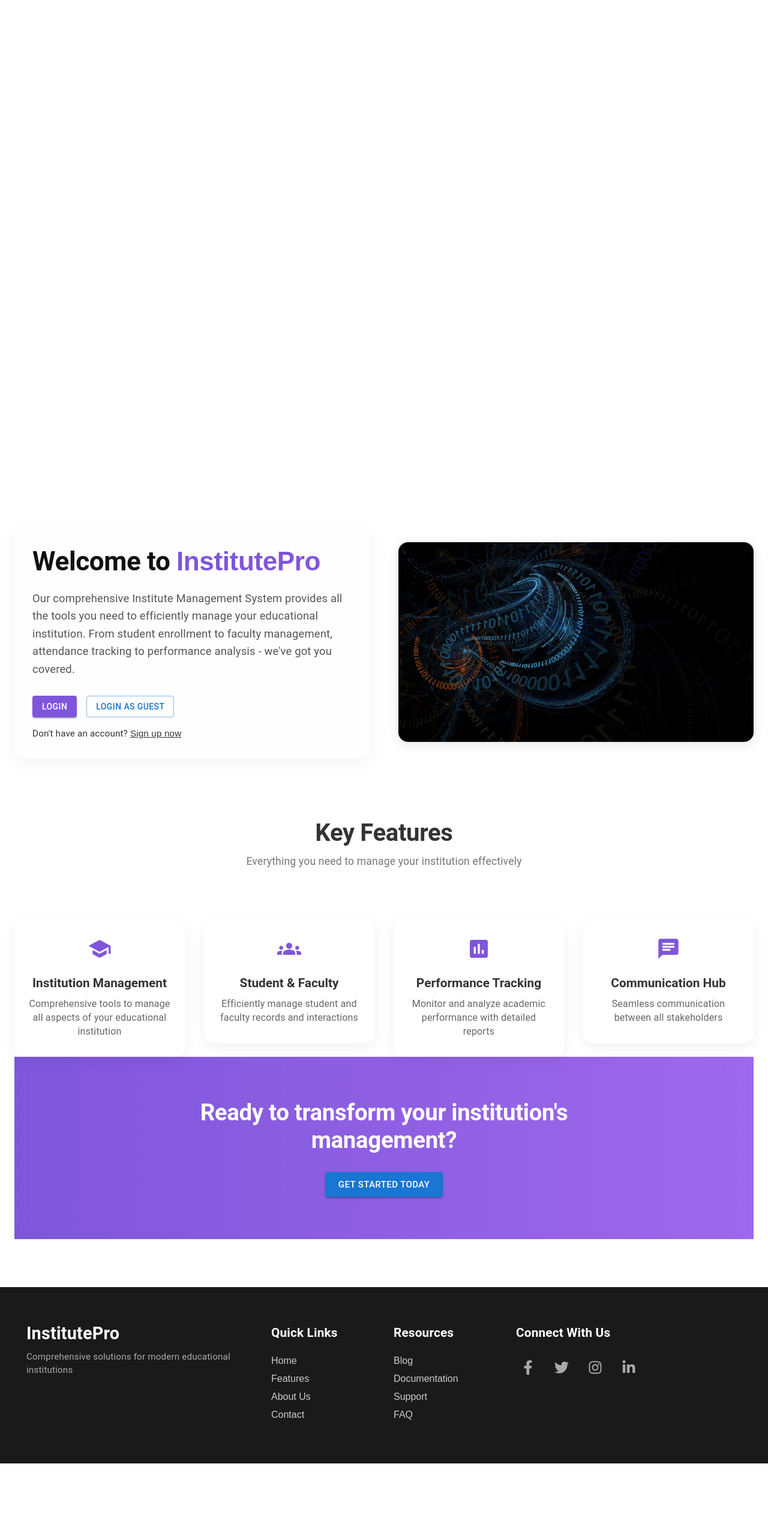
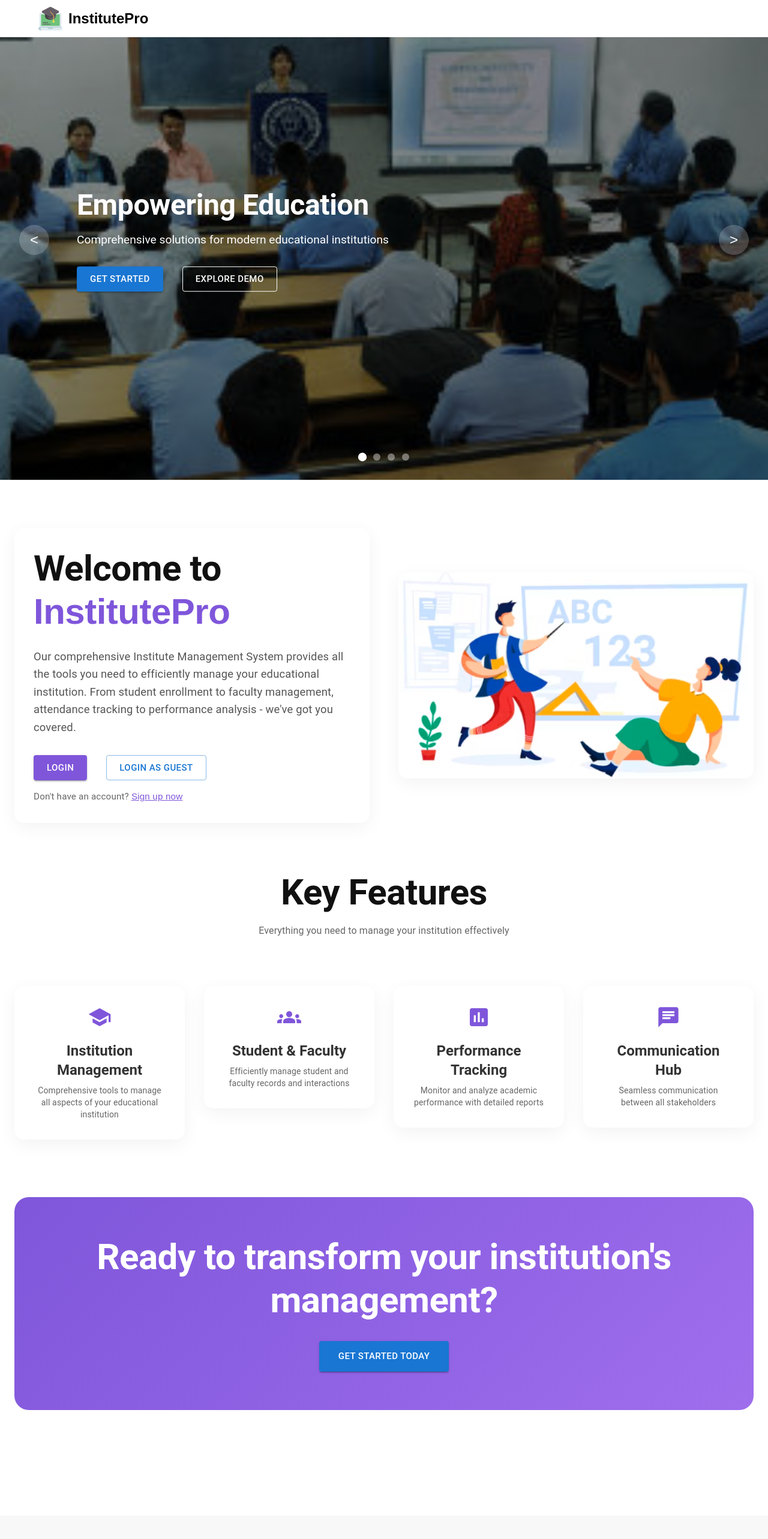
Before and after one commit to Developer-Subrata/MAJOR-PROJECT-INSTITUTE_MANG, a React (Create React App) app in the folder frontend/: page / in a window 1280 px wide. Shown: the top 2566 px of the page at 60% size. Before the commit the page ends 2440 px from the top, so only its background shows below. Built offline with nearby package versions, Linux system fonts and the light colour scheme; the HTML template or start-up script is replaced by a standard one.

Commit message:
update ui home page

```diff
--- a/frontend/package.json
+++ b/frontend/package.json
@@ -9,6 +9,7 @@
     "@mui/lab": "^5.0.0-alpha.131",
     "@mui/material": "^5.12.1",
     "@reduxjs/toolkit": "^1.9.5",
+    "aos": "^2.3.4",
     "axios": "^1.3.6",
     "dotenv": "^16.1.3",
     "eslint-config-react-app": "^7.0.1",
--- a/frontend/src/pages/Homepage.js
+++ b/frontend/src/pages/Homepage.js
@@ -15,49 +15,73 @@ import { LightPurpleButton } from '../components/buttonStyles';
 import { FaFacebookF, FaTwitter, FaInstagram, FaLinkedinIn } from 'react-icons/fa';
 import { MdSchool, MdGroups, MdAssessment, MdChat } from 'react-icons/md';
 
-// Import images
-import HeroImage from "../assets/institution-background.jpg";
-import SlideImage1 from "../assets/institution-background1.jpg";
-import SlideImage2 from "../assets/institution-background.jpg";
-import SlideImage3 from "../assets/institution-background1.jpg";
-// import Pattern from "../assets/p";
+
+// Import diverse professional images
+import logo from '../assets/img2.png';
+import HeroImage from "../assets/classroom.png";
+import CampusImage from "../assets/institution-background1.jpg";
+import ClassroomImage from "../assets/backg.jpg";
+import TechImage from "../assets/classroom.png";
+import GraduationImage from "../assets/backg.jpg";
 
 const Homepage = () => {
   const [currentSlide, setCurrentSlide] = useState(0);
+  const [isAutoPlaying, setIsAutoPlaying] = useState(true);
   const theme = useTheme();
   const isMobile = useMediaQuery(theme.breakpoints.down('md'));
 
   const slides = [
     {
-            image: SlideImage1,
-            alt: "Students learning in classroom",
+      image: CampusImage,
+      alt: "Aerial view of university campus",
       title: "Empowering Education",
-            subtitle: "Comprehensive solutions for modern educational institutions"
+      subtitle: "Comprehensive solutions for modern educational institutions",
+      cta: "Get Started"
     },
     {
-            image: SlideImage2,
-            alt: "School building exterior",
+      image: ClassroomImage,
+      alt: "Teacher engaging with students in classroom",
       title: "Streamlined Administration",
-            subtitle: "Simplify your institution's management processes"
+      subtitle: "Simplify your institution's management processes",
+      cta: "View Features"
     },
     {
-            image: SlideImage3,
-            alt: "Teacher helping students",
+      image: TechImage,
+      alt: "Students using technology for learning",
       title: "Enhanced Learning Experience",
-            subtitle: "Tools to support both educators and learners"
+      subtitle: "Innovative tools to support both educators and learners",
+      cta: "Learn More"
+    },
+    {
+      image: GraduationImage,
+      alt: "Graduating students throwing caps",
+      title: "Proven Success",
+      subtitle: "Join thousands of institutions achieving better outcomes",
+      cta: "See Case Studies"
     }
   ];
 
-    // Auto-advance carousel
+  // Improved carousel auto-advance with pause on hover
   useEffect(() => {
-        const interval = setInterval(() => {
+    let interval;
+    if (isAutoPlaying) {
+      interval = setInterval(() => {
         setCurrentSlide((prev) => (prev + 1) % slides.length);
-        }, 1000);
+      }, 5000); // More reasonable 5-second interval
+    }
     return () => clearInterval(interval);
-    }, [slides.length]);
+  }, [isAutoPlaying, slides.length]);
 
   const goToSlide = (index) => {
     setCurrentSlide(index);
+  };
+
+  const goToPrevSlide = () => {
+    setCurrentSlide((prev) => (prev - 1 + slides.length) % slides.length);
+  };
+
+  const goToNextSlide = () => {
+    setCurrentSlide((prev) => (prev + 1) % slides.length);
   };
 
   const features = [
@@ -83,37 +107,122 @@ const Homepage = () => {
     }
   ];
 
+  // Add swipe support for mobile
+  const [touchStart, setTouchStart] = useState(0);
+  const [touchEnd, setTouchEnd] = useState(0);
+
+  const handleTouchStart = (e) => {
+    setTouchStart(e.targetTouches[0].clientX);
+  };
+
+  const handleTouchMove = (e) => {
+    setTouchEnd(e.targetTouches[0].clientX);
+  };
+
+  const handleTouchEnd = () => {
+    if (touchStart - touchEnd > 50) {
+      goToNextSlide();
+    }
+
+    if (touchStart - touchEnd < -50) {
+      goToPrevSlide();
+    }
+  };
+
   return (
     <MainWrapper>
       {/* Hero Carousel Section */}
-            <HeroSection>
+      <HeroSection
+        onMouseEnter={() => setIsAutoPlaying(false)}
+        onMouseLeave={() => setIsAutoPlaying(true)}
+      >
+        <div
+          className="navbar"
+          style={{
+            position: 'fixed',
+            top: 0,
+            left: 0,
+            width: '100%',
+            padding: '0.7rem 5%',
+            zIndex: 100,
+            display: 'flex',
+            alignItems: 'center',
+            transition: 'all 0.3s ease', // For smooth transition of background, padding, etc.
+            backgroundColor: 'white', // You can change it if you want to add a background color
+            opacity: 1,
+            animation: 'fadeIn 0.5s ease-out' // Custom animation for fade-in effect
+          }}
+        >
+          <a href="/"
+            className="logo"
+            style={{
+              display: 'flex',
+              alignItems: 'center',
+              textDecoration: 'none'
+            }}
+          >
+            <img
+              src={logo}
+              alt="Logo"
+              style={{
+                height: '40px',
+                width: 'auto',
+                marginRight: '10px'
+              }}
+            />
+            <span
+              style={{
+                color: 'black',
+                fontSize: '1.5rem',
+                fontWeight: '700'
+              }}
+            >
+              InstitutePro
+            </span>
+          </a>
+        </div>
+
+
         <div className="carousel">
           {slides.map((slide, index) => (
             <div
               key={index}
               className={`slide ${index === currentSlide ? 'active' : ''}`}
               style={{ transform: `translateX(-${currentSlide * 100}%)` }}
+              onTouchStart={handleTouchStart}
+              onTouchMove={handleTouchMove}
+              onTouchEnd={handleTouchEnd}
             >
-                            <img src={slide.image} alt={slide.alt} />
+              <img
+                src={slide.image}
+                alt={slide.alt}
+                loading={index === 0 ? 'eager' : 'lazy'} // Optimize loading
+              />
               <div className="overlay"></div>
               <div className="slide-content">
-                                <h1>{slide.title}</h1>
-                                <p>{slide.subtitle}</p>
+                <Typography variant={isMobile ? 'h3' : 'h2'} component="h1">
+                  {slide.title}
+                </Typography>
+                <Typography variant={isMobile ? 'h6' : 'h5'} component="p">
+                  {slide.subtitle}
+                </Typography>
                 <div className="cta-buttons">
                   <Button
                     variant="contained"
                     color="primary"
                     component={Link}
                     to="/choose"
+                    size={isMobile ? 'medium' : 'large'}
                     sx={{ mr: 2 }}
                   >
-                                        Get Started
+                    {slide.cta}
                   </Button>
                   <Button
                     variant="outlined"
                     color="inherit"
                     component={Link}
                     to="/chooseasguest"
+                    size={isMobile ? 'medium' : 'large'}
                   >
                     Explore Demo
                   </Button>
@@ -122,6 +231,19 @@ const Homepage = () => {
             </div>
           ))}
         </div>
+
+        {/* Navigation Arrows */}
+        {!isMobile && (
+          <>
+            <button className="carousel-arrow prev" onClick={goToPrevSlide}>
+              &lt;
+            </button>
+            <button className="carousel-arrow next" onClick={goToNextSlide}>
+              &gt;
+            </button>
+          </>
+        )}
+
         <div className="indicators">
           {slides.map((_, index) => (
             <button
@@ -141,7 +263,7 @@ const Homepage = () => {
           <Grid container spacing={6} alignItems="center">
             <Grid item xs={12} md={6} order={isMobile ? 2 : 1}>
               <div className="content-box">
-                                <Typography variant="h2" className="section-title">
+                <Typography variant={isMobile ? 'h3' : 'h2'} className="section-title">
                   Welcome to <span>InstitutePro</span>
                 </Typography>
                 <Typography variant="body1" className="section-text">
@@ -154,6 +276,7 @@ const Homepage = () => {
                     variant="contained"
                     component={Link}
                     to="/choose"
+                    size={isMobile ? 'medium' : 'large'}
                     sx={{ mr: 2 }}
                   >
                     Login
@@ -163,6 +286,7 @@ const Homepage = () => {
                     color="primary"
                     component={Link}
                     to="/chooseasguest"
+                    size={isMobile ? 'medium' : 'large'}
                   >
                     Login as Guest
                   </Button>
@@ -175,7 +299,11 @@ const Homepage = () => {
             </Grid>
             <Grid item xs={12} md={6} order={isMobile ? 1 : 2}>
               <div className="image-container">
-                                <img src={HeroImage} alt="Students collaborating" />
+                <img
+                  src={HeroImage}
+                  alt="Students collaborating on project"
+                  loading="lazy"
+                />
               </div>
             </Grid>
           </Grid>
@@ -183,7 +311,7 @@ const Homepage = () => {
 
         {/* Features Section */}
         <FeaturesSection>
-                    <Typography variant="h2" className="section-title">
+          <Typography variant={isMobile ? 'h3' : 'h2'} className="section-title">
             Key Features
           </Typography>
           <Typography variant="body1" className="section-subtitle">
@@ -211,15 +339,16 @@ const Homepage = () => {
         {/* CTA Section */}
         <CtaSection>
           <div className="cta-content">
-                        <Typography variant="h2" className="cta-title">
+            <Typography variant={isMobile ? 'h3' : 'h2'} className="cta-title">
               Ready to transform your institution's management?
             </Typography>
             <Button
               variant="contained"
               color="primary"
-                            size="large"
+              size={isMobile ? 'medium' : 'large'}
               component={Link}
               to="/Adminregister"
+              sx={{ px: 4, py: 1.5 }}
             >
               Get Started Today
             </Button>
@@ -239,6 +368,20 @@ const Homepage = () => {
                 <Typography variant="body2" className="brand-tagline">
                   Comprehensive solutions for modern educational institutions
                 </Typography>
+                <div className="social-links">
+                  <IconButton aria-label="Facebook" component="a" href="#">
+                    <FaFacebookF />
+                  </IconButton>
+                  <IconButton aria-label="Twitter" component="a" href="#">
+                    <FaTwitter />
+                  </IconButton>
+                  <IconButton aria-label="Instagram" component="a" href="#">
+                    <FaInstagram />
+                  </IconButton>
+                  <IconButton aria-label="LinkedIn" component="a" href="#">
+                    <FaLinkedinIn />
+                  </IconButton>
+                </div>
               </div>
             </Grid>
             <Grid item xs={6} md={2}>
@@ -265,22 +408,17 @@ const Homepage = () => {
             </Grid>
             <Grid item xs={12} md={4}>
               <Typography variant="h6" className="footer-heading">
-                                Connect With Us
+                Newsletter
               </Typography>
-                            <div className="social-links">
-                                <IconButton aria-label="Facebook" component="a" href="#">
-                                    <FaFacebookF />
-                                </IconButton>
-                                <IconButton aria-label="Twitter" component="a" href="#">
-                                    <FaTwitter />
-                                </IconButton>
-                                <IconButton aria-label="Instagram" component="a" href="#">
-                                    <FaInstagram />
-                                </IconButton>
-                                <IconButton aria-label="LinkedIn" component="a" href="#">
-                                    <FaLinkedinIn />
-                                </IconButton>
+              <div className="newsletter-form">
+                <input type="email" placeholder="Your email address" />
+                <Button variant="contained" color="primary">
+                  Subscribe
+                </Button>
               </div>
+              <Typography variant="body2" className="copyright">
+                © {new Date().getFullYear()} InstitutePro. All rights reserved.
+              </Typography>
             </Grid>
           </Grid>
         </Container>
@@ -297,17 +435,22 @@ const MainWrapper = styled.div`
 `;
 
 const HeroSection = styled.div`
+  position: relative;
+  height: 100vh;
+  max-height: 800px;
+  overflow: hidden;
+
   .carousel {
     position: relative;
     width: 100%;
-    height: 100vh;
-    overflow: hidden;
+    height: 100%;
+    display: flex;
+    transition: transform 0.6s ease-in-out;
   }
 
   .slide {
-    width: 100%;
+    min-width: 100%;
     height: 100%;
-    transition: transform 0.6s ease-in-out;
     position: relative;
   }
 
@@ -315,6 +458,7 @@ const HeroSection = styled.div`
     width: 100%;
     height: 100%;
     object-fit: cover;
+    object-position: center;
   }
 
   .overlay {
@@ -335,29 +479,87 @@ const HeroSection = styled.div`
     max-width: 600px;
     z-index: 2;
     animation: fadeIn 1s ease-in;
+
+    @media (max-width: 768px) {
+      left: 5%;
+      width: 90%;
+    }
+    @keyframes fadeIn {
+  from {
+    opacity: 0;
+  }
+  to {
+    opacity: 1;
+  }
+}
+
   }
 
   .slide-content h1 {
     font-size: 3rem;
     font-weight: 700;
+    margin-bottom: 1rem;
+    line-height: 1.2;
+
+    @media (max-width: 768px) {
+      font-size: 2rem;
+    }
   }
 
   .slide-content p {
     font-size: 1.2rem;
-    margin-top: 10px;
+    margin-bottom: 2rem;
+
+    @media (max-width: 768px) {
+      font-size: 1rem;
+    }
   }
 
   .cta-buttons {
-    margin-top: 25px;
+    display: flex;
+    gap: 1rem;
+    flex-wrap: wrap;
+  }
+
+  .carousel-arrow {
+    position: absolute;
+    top: 50%;
+    transform: translateY(-50%);
+    width: 50px;
+    height: 50px;
+    background: rgba(255, 255, 255, 0.2);
+    border: none;
+    border-radius: 50%;
+    color: white;
+    font-size: 1.5rem;
+    cursor: pointer;
+    z-index: 10;
+    display: flex;
+    align-items: center;
+    justify-content: center;
+    transition: all 0.3s ease;
+
+    &:hover {
+      background: rgba(255, 255, 255, 0.4);
+    }
+
+    &.prev {
+      left: 2rem;
+    }
+
+    &.next {
+      right: 2rem;
+    }
   }
 
   .indicators {
     position: absolute;
-    bottom: 25px;
+    bottom: 2rem;
     left: 50%;
     transform: translateX(-50%);
     display: flex;
-    gap: 10px;
+    gap: 0.75rem;
+    z-index: 10;
   }
 
   .indicator {
@@ -366,188 +568,237 @@ const HeroSection = styled.div`
     border-radius: 50%;
     background-color: rgba(255, 255, 255, 0.4);
     border: none;
-    transition: background 0.3s;
+    transition: all 0.3s;
     cursor: pointer;
+    padding: 0;
 
     &.active {
       background-color: #fff;
+      transform: scale(1.2);
     }
   }
 
   @keyframes fadeIn {
-    from { opacity: 0; transform: translateY(20px); }
-    to { opacity: 1; transform: translateY(0); }
+    from { opacity: 0; transform: translateY(20px) translateY(-50%); }
+    to { opacity: 1; transform: translateY(0) translateY(-50%); }
   }
 `;
 
 const StyledContainer = styled(Container)`
-  padding: 80px 16px;
+  padding: 5rem 1rem;
+
+  @media (max-width: 768px) {
+    padding: 3rem 1rem;
+  }
 `;
 
 const WelcomeSection = styled.div`
+  margin-bottom: 5rem;
+
   .content-box {
-    padding: 30px;
-    background: #fefefe;
-    border-radius: 16px;
+    padding: 2rem;
+    background: #fff;
+    border-radius: 1rem;
     box-shadow: 0 8px 30px rgba(0, 0, 0, 0.05);
+
+    @media (max-width: 768px) {
+      padding: 1.5rem;
+    }
   }
 
   .section-title {
-    font-size: 2.75rem;
     font-weight: 700;
     color: #111;
+    margin-bottom: 1.5rem;
+    line-height: 1.2;
+
+    span {
+      color: #7f56da;
     }
-
-  .section-title span {
-    color: #7f56da;
   }
 
   .section-text {
     font-size: 1.15rem;
     line-height: 1.6;
-    margin-top: 20px;
     color: #555;
+    margin-bottom: 2rem;
   }
 
   .action-buttons {
-    margin-top: 30px;
+    display: flex;
+    gap: 1rem;
+    margin-bottom: 1rem;
+    flex-wrap: wrap;
   }
 
   .register-text {
-    margin-top: 16px;
     font-size: 0.95rem;
+    color: #666;
+
+    a {
+      color: #7f56da;
+      text-decoration: none;
+      font-weight: 500;
+
+      &:hover {
+        text-decoration: underline;
+      }
+    }
   }
 
-  .image-container img {
+   .image-container {
+        border-radius: 1rem;
+        overflow: hidden;
+        box-shadow: 0 8px 30px rgba(0, 0, 0, 0.05);
+        img {
             width: 100%;
-    border-radius: 16px;
-    box-shadow: 0 4px 20px rgba(0, 0, 0, 0.1);
+            height: auto;
+            display: block;
+        }
     }
 `;
-
-const FeaturesSection = styled.div`
+const FeaturesSection = styled.section`
+  margin-bottom: 6rem;
   text-align: center;
-  margin-top: 100px;
 
   .section-title {
-    font-size: 2.5rem;
-    font-weight: 600;
+    font-weight: 700;
+    margin-bottom: 1rem;
+    color: #111;
   }
 
   .section-subtitle {
-    font-size: 1.1rem;
-    color: #777;
-    margin-top: 10px;
-    margin-bottom: 50px;
+    color: #666;
+    margin-bottom: 3rem;
   }
 
   .features-grid {
-    margin-top: 30px;
+    margin-top: 2rem;
   }
 
   .feature-card {
-    background: white;
-    border-radius: 16px;
-    padding: 30px 20px;
-    box-shadow: 0 6px 24px rgba(0, 0, 0, 0.06);
-    transition: transform 0.3s;
+    background: #fff;
+    border-radius: 1rem;
+    padding: 2rem;
+    box-shadow: 0 8px 30px rgba(0, 0, 0, 0.05);
+    text-align: center;
+    transition: all 0.3s;
 
     &:hover {
-      transform: translateY(-8px);
+      transform: translateY(-5px);
     }
+
+    .feature-icon {
+      margin-bottom: 1rem;
     }
 
     .feature-title {
-    margin-top: 20px;
-    font-size: 1.3rem;
       font-weight: 600;
+      margin-bottom: 0.5rem;
     }
 
     .feature-description {
       color: #666;
-    font-size: 1rem;
-    margin-top: 10px;
+    }
   }
 `;
 
-const CtaSection = styled.div`
-  background: linear-gradient(to right, #7f56da, #9e68ec);
-  padding: 70px 20px;
+const CtaSection = styled.section`
+  background: linear-gradient(135deg, #7f56da, #9f6eed);
+  padding: 4rem 2rem;
+  border-radius: 1.5rem;
   text-align: center;
-  color: white;
+  color: #fff;
+  margin-top: 4rem;
 
   .cta-title {
-    font-size: 2.4rem;
-    font-weight: 600;
-    margin-bottom: 30px;
-  }
-
-  .cta-content {
-    max-width: 700px;
-    margin: 0 auto;
-  }
-
-  button {
-    background-color: white !important;
-    color: #7f56da !important;
-    font-weight: bold;
+    font-weight: 700;
+    margin-bottom: 2rem;
   }
 `;
 
 const Footer = styled.footer`
-  background-color: #1a1a1a;
-  color: #ccc;
-  padding: 60px 20px;
+  background-color: #f8f8f8;
+  padding: 4rem 2rem;
+  margin-top: 6rem;
+
+  .footer-brand {
+    .brand-name {
+      font-weight: 700;
+      margin-bottom: 0.5rem;
+      color: #111;
+    }
+
+    .brand-tagline {
+      color: #666;
+      margin-bottom: 1.5rem;
+    }
+
+    .social-links {
+      display: flex;
+      gap: 0.75rem;
+      margin-top: 1rem;
+
+      a {
+        color: #7f56da;
+        transition: color 0.3s;
+
+        &:hover {
+          color: #5533aa;
+        }
+      }
+    }
+  }
 
   .footer-heading {
-    font-size: 1.3rem;
-    margin-bottom: 20px;
     font-weight: 600;
-    color: white;
+    margin-bottom: 1rem;
+    color: #111;
   }
 
   .footer-links {
     list-style: none;
     padding: 0;
+    margin: 0;
 
     li {
-      margin-bottom: 12px;
-    }
+      margin-bottom: 0.5rem;
 
       a {
-      color: #ccc;
         text-decoration: none;
+        color: #555;
+        transition: color 0.3s;
 
         &:hover {
-        color: #fff;
+          color: #7f56da;
+        }
       }
     }
   }
 
-  .footer-brand .brand-name {
-    color: white;
-    font-size: 1.8rem;
-    font-weight: bold;
+  .newsletter-form {
+    display: flex;
+    gap: 1rem;
+    margin-top: 1rem;
+    flex-wrap: wrap;
+
+    input {
+      flex: 1;
+      padding: 0.75rem 1rem;
+      border: 1px solid #ccc;
+      border-radius: 0.5rem;
+      font-size: 1rem;
     }
 
-  .brand-tagline {
-    margin-top: 10px;
-    font-size: 0.95rem;
-    color: #aaa;
+    button {
+      padding: 0.75rem 2rem;
+      font-size: 1rem;
+    }
   }
 
-  .social-links {
-    display: flex;
-    gap: 16px;
-    margin-top: 20px;
-
-    a {
-      color: #aaa;
-      transition: color 0.3s;
-
-      &:hover {
-        color: white;
-      }
-    }
+  .copyright {
+    margin-top: 2rem;
+    color: #999;
+    font-size: 0.85rem;
   }
 `;
```
Also changed, not shown: 1 other file (tests, documents, lock files or other folders). Lines whose indentation alone changed are shown as unchanged.
